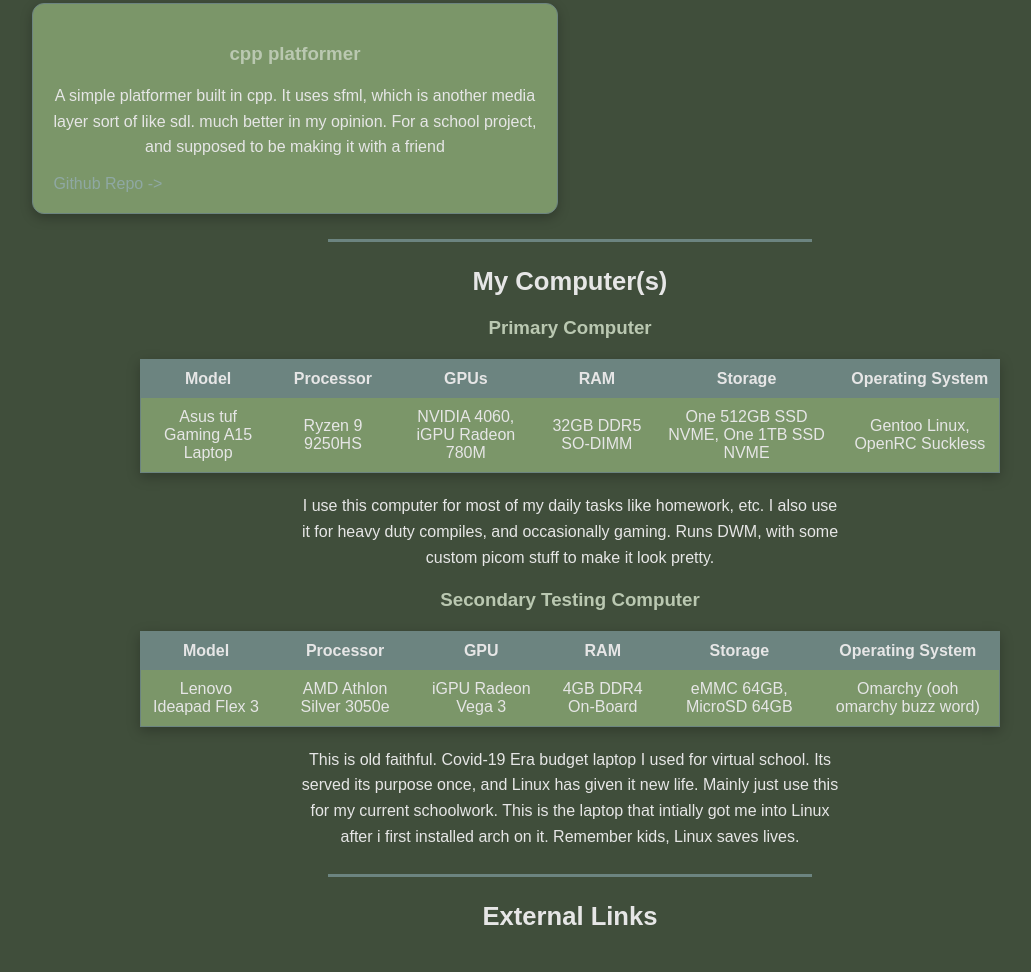
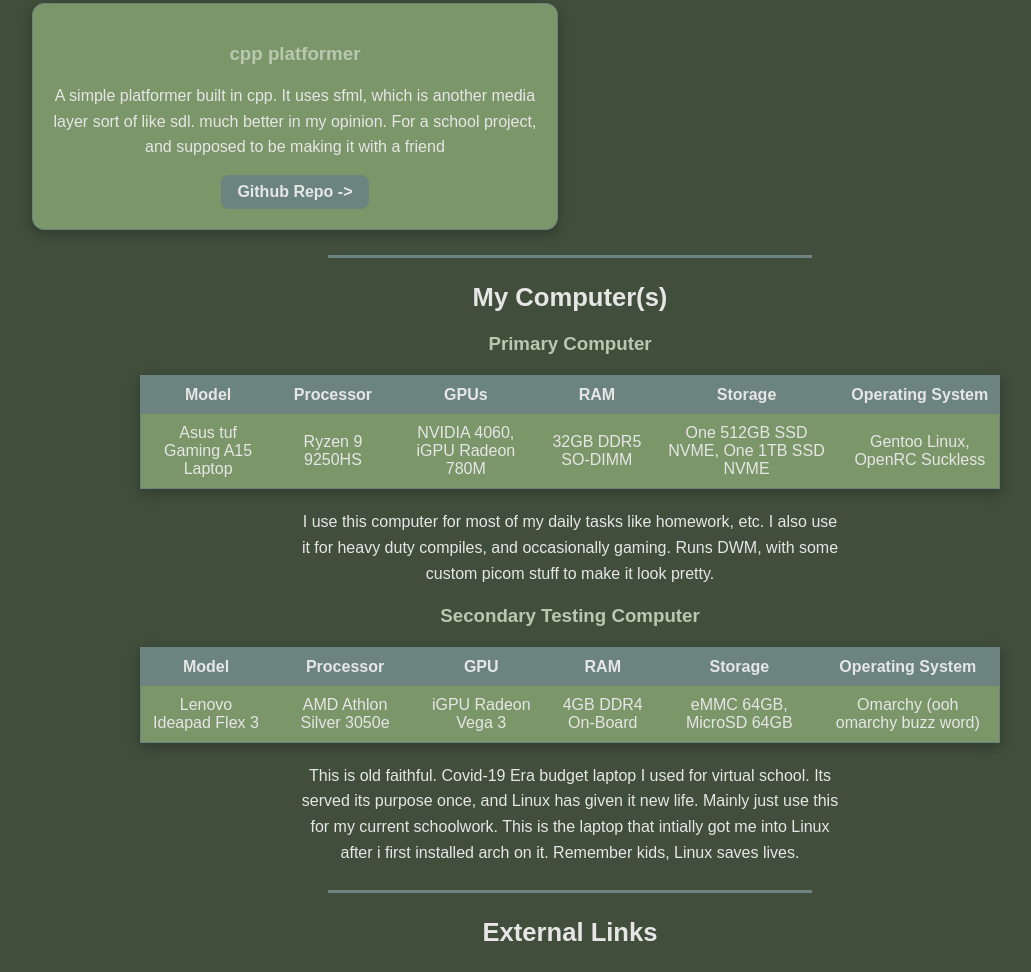
Before and after one commit to ojace8143/ojace8143.github.io, a plain HTML site: page index.html in a window 1280 px wide. Shown: the part 996-1968 px from the top of the page, without its empty margins (70-1101 px from the left). Drawn offline with Linux system fonts and the light colour scheme.

Commit message:
add link class

```diff
--- a/index.html
+++ b/index.html
@@ -78,7 +78,7 @@
                         A simple platformer built in cpp. It uses sfml, which is another media layer sort of like sdl. much better in my opinion. For a school project, and supposed to
                         be making it with a friend
                       </p>
-                      <a href="https://github.com/ojace8143/cpp-platformer-collab" target="_blank" rel="noopener noreferrer">Github Repo -></a>
+                      <a class="link" href="https://github.com/ojace8143/cpp-platformer-collab" target="_blank" rel="noopener noreferrer">Github Repo -></a>
                     </div>
                 </div>
                 <hr>
```
